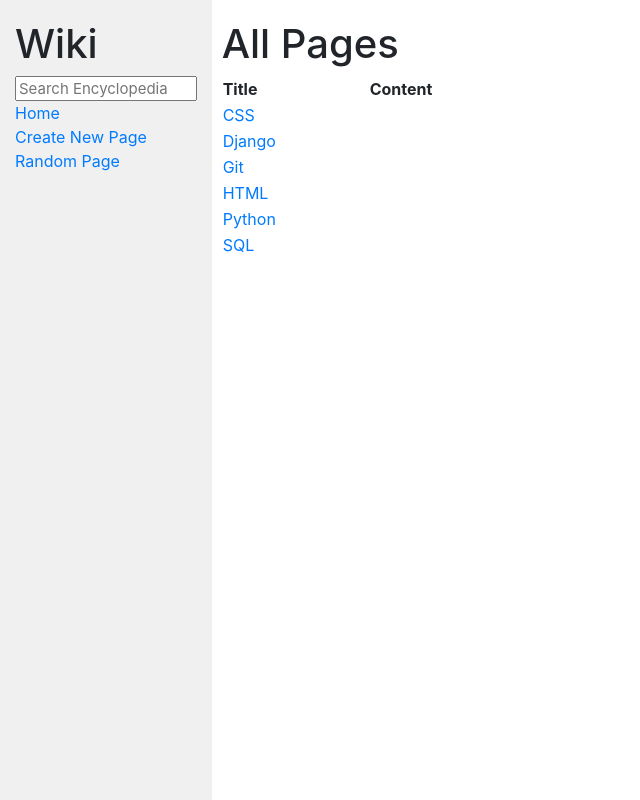
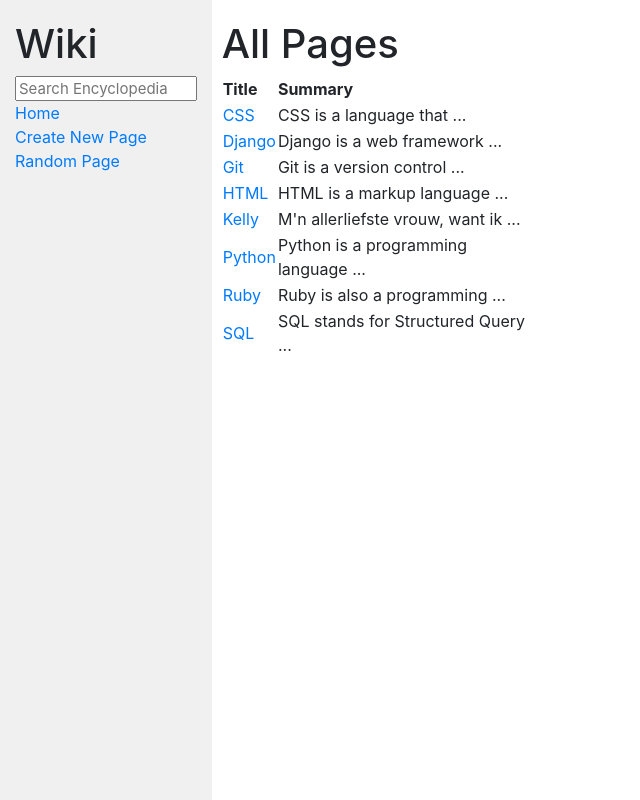
Before and after one commit to svandermeulen/lecture_3_django, a Django app: page / in a window 1280 px wide. Shown: the whole page, without its empty margins (0-640 px from the left). Run offline with Django 3.2, Linux system fonts and the light colour scheme; some libraries are stand-ins or nearby versions.

Commit message:
Change how entries are displayed on the index view

```diff
--- a/wiki/encyclopedia/templates/encyclopedia/index.html
+++ b/wiki/encyclopedia/templates/encyclopedia/index.html
@@ -5,19 +5,23 @@
 {% endblock %}
 
 {% block body %}
-    <h1>All Pages</h1>
+    <h1>{{ title }}</h1>
 
+    {% if entries %}
         <table style="width:30%">
             <tr>
                 <th>Title</th>
-            <th>Content</th>
+                <th>Summary</th>
             </tr>
             {% for entry in entries %}
                 <tr>
-                <td><a href="{% url 'wiki:entry' entry.title %}">{{ entry }}</a></td>
+                    <td><a href="{% url 'wiki:entry' entry.title %}">{{ entry.title }}</a></td>
                     <td>{{ entry.summary }}</td>
                 </tr>
             {% endfor %}
         </table>
+    {% else %}
+        Found no pages
+    {% endif %}
 
 {% endblock %}
--- a/wiki/encyclopedia/util.py
+++ b/wiki/encyclopedia/util.py
@@ -6,11 +6,28 @@ from django.core.files.storage import default_storage
 from markdown2 import Markdown
 
 
+def summarize_entry(entry: str) -> str:
+
+    entry_stripped = entry.strip("\n")  # Remove trailing newlines
+    entry_stripped = re.sub(r"\s{2,}", "\n", entry_stripped).strip("\n")  # Remove trailing spaces
+
+    lines_split = re.split(r"\n|\r", entry_stripped)
+
+    # Skip headers
+    if entry_stripped.startswith("#"):
+        lines_split = lines_split[1:]
+
+    summary = " ".join(lines_split).split(" ")[:5]
+
+    return f"{' '.join(summary)} ..."
+
+
 def list_entries() -> list:
     """
     Returns a list of all names of encyclopedia entries.
     """
     _, filenames = default_storage.listdir("entries")
+    filenames = [f for f in filenames if f.endswith(".md")]
     return list(sorted(re.sub(r"\.md$", "", filename)
                 for filename in filenames if filename.endswith(".md")))
 
@@ -34,8 +51,9 @@ def get_entry(title: str) -> Union[str, None]:
     entry exists, the function returns None.
     """
     try:
-        f = default_storage.open(f"entries/{title}.md")
-        return f.read().decode("utf-8")
+        with default_storage.open(f"entries/{title}.md") as f:
+            entry = f.read().decode("utf-8")
+        return entry.replace("\r", "")
     except FileNotFoundError:
         return None
 
--- a/wiki/encyclopedia/views.py
+++ b/wiki/encyclopedia/views.py
@@ -9,8 +9,9 @@ from django.urls import reverse
 
 from . import util
 
+from .util import summarize_entry, get_entry
 
-# Add a new task:
+
 class NewEntryForm(Form):
     title = CharField(label="Title")
     content = CharField(widget=Textarea, label="Content")
@@ -21,10 +22,13 @@ def index(request):
     if query is not None:
         return search(request, query=query)
 
+    entries = [{"title": e, "summary": summarize_entry(get_entry(e))} for e in util.list_entries()]
+
     return render(
         request,
         "encyclopedia/index.html", {
-            "entries": util.list_entries()
+            "entries": entries,
+            "title": "All Pages"
         }
     )
 
@@ -50,10 +54,11 @@ def search(request, query: str):
         return navigate_to_entry(request, entry=query)
 
     entries_substring = [entry for entry in entries if query.lower() in entry.lower()]
+    entries_substring = [{"title": e, "summary": summarize_entry(get_entry(e))} for e in entries_substring]
     return render(
         request,
-        "encyclopedia/search_results.html", {
-            "query": query,
+        "encyclopedia/index.html", {
+            "title": f"Search Results for '{query}'",
             "entries": entries_substring
         }
     )
@@ -125,7 +130,7 @@ def edit_entry(request, entry):
             "form": NewEntryForm(
                 initial={
                     'title': entry,
-                    'content': content.replace("\r", "")
+                    'content': content
                 }
             )
         })
--- a/wiki/entries/Django.md
+++ b/wiki/entries/Django.md
@@ -1,4 +1,5 @@
 # Django
 
 Django is a web framework written using [Python](/wiki/Python) that allows for the design of web applications that
+
 generate [HTML](/wiki/HTML) dynamically.
--- a/wiki/entries/HTML.md
+++ b/wiki/entries/HTML.md
@@ -1,11 +1,19 @@
 # HTML
 
-HTML is a markup language that can be used to define the structure of a web page. HTML elements include
+HTML is a markup language that can be used to define the structure of a web page. HTML elements include:
+
+
 
 * headings
+
 * paragraphs
+
 * lists
+
 * links
+
 * and more!
 
+
+
 The most recent major version of HTML is HTML5.
--- /dev/null
+++ b/wiki/entries/Kelly.md
@@ -0,0 +1,3 @@
+M'n allerliefste vrouw, want ik heb er meerdere.
+
+En ze heeft een zus genaamd [Ruby](/wiki/Ruby)
--- /dev/null
+++ b/wiki/entries/Ruby.md
@@ -0,0 +1 @@
+Ruby is also a programming language
```
Also changed, not shown: wiki/encyclopedia/templates/encyclopedia/search_results.html (deleted, +0 -20 lines), wiki/encyclopedia/tests.py (+22 -3 lines), wiki/entries/test/HTML.md (added, +10 -0 lines). Lines whose indentation alone changed are shown as unchanged.
